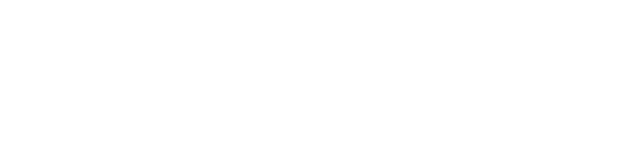
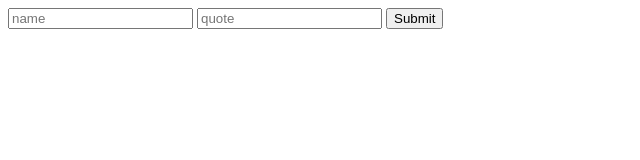
Before and after one commit to eugenekotovx/simple-CRUD-app, a website: page index.html in a window 1280 px wide. Shown: the whole page, without its empty margins (0-640 px from the left). Drawn offline with Linux system fonts and the light colour scheme.

Commit message:
update: add form

```diff
--- a/index.html
+++ b/index.html
@@ -1,11 +1,19 @@
 <!DOCTYPE html>
 <html lang="en">
+
 <head>
     <meta charset="UTF-8">
     <meta http-equiv="X-UA-Compatible" content="IE=edge">
     <meta name="viewport" content="width=device-width, initial-scale=1.0">
     <title>Document</title>
 </head>
+
 <body>
+    <form action="/quotes" method="POST">
+        <input type="text" placeholder="name" name="name">
+        <input type="text" placeholder="quote" name="quote">
+        <button type="submit">Submit</button>
+    </form>
 </body>
+
 </html>
```
